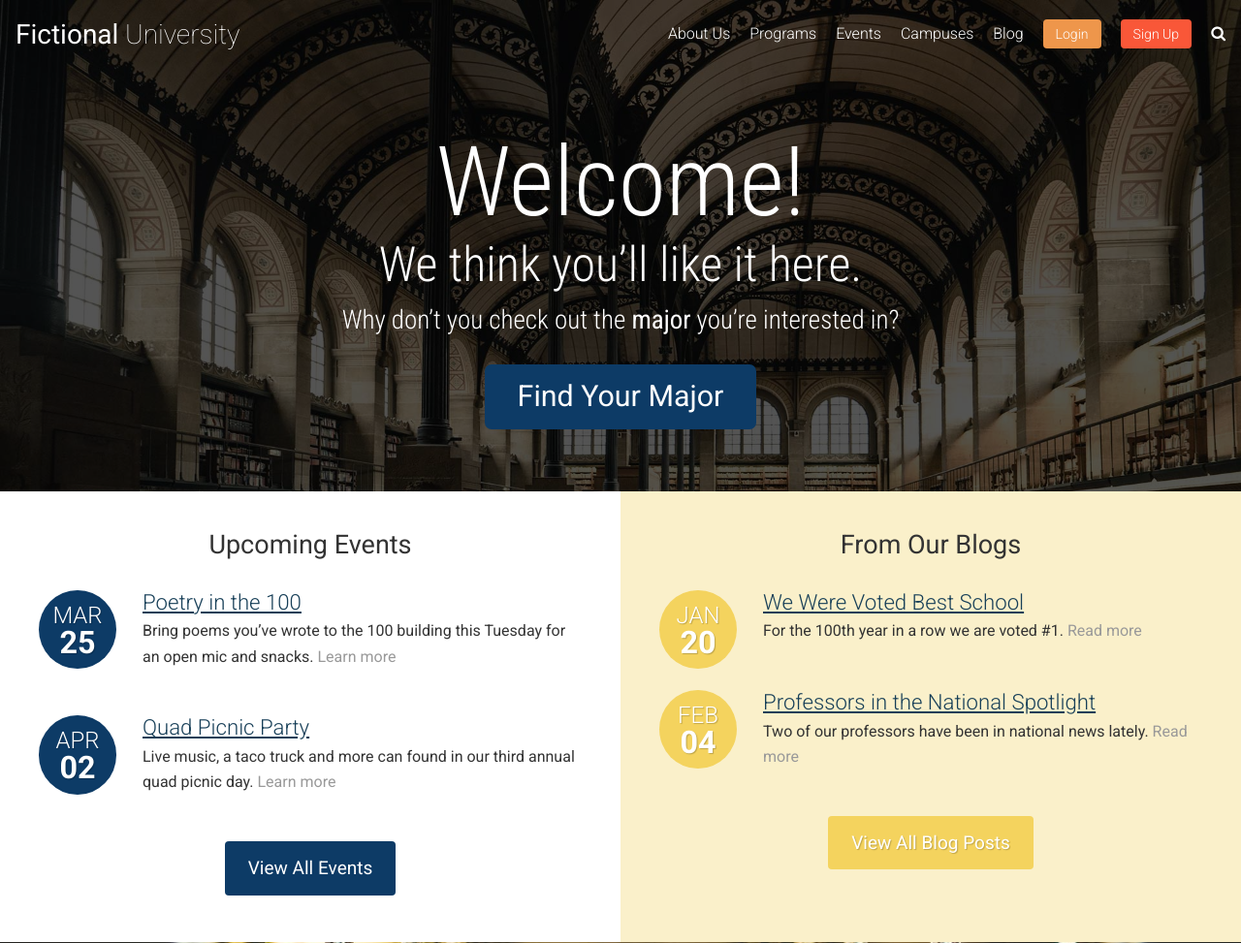
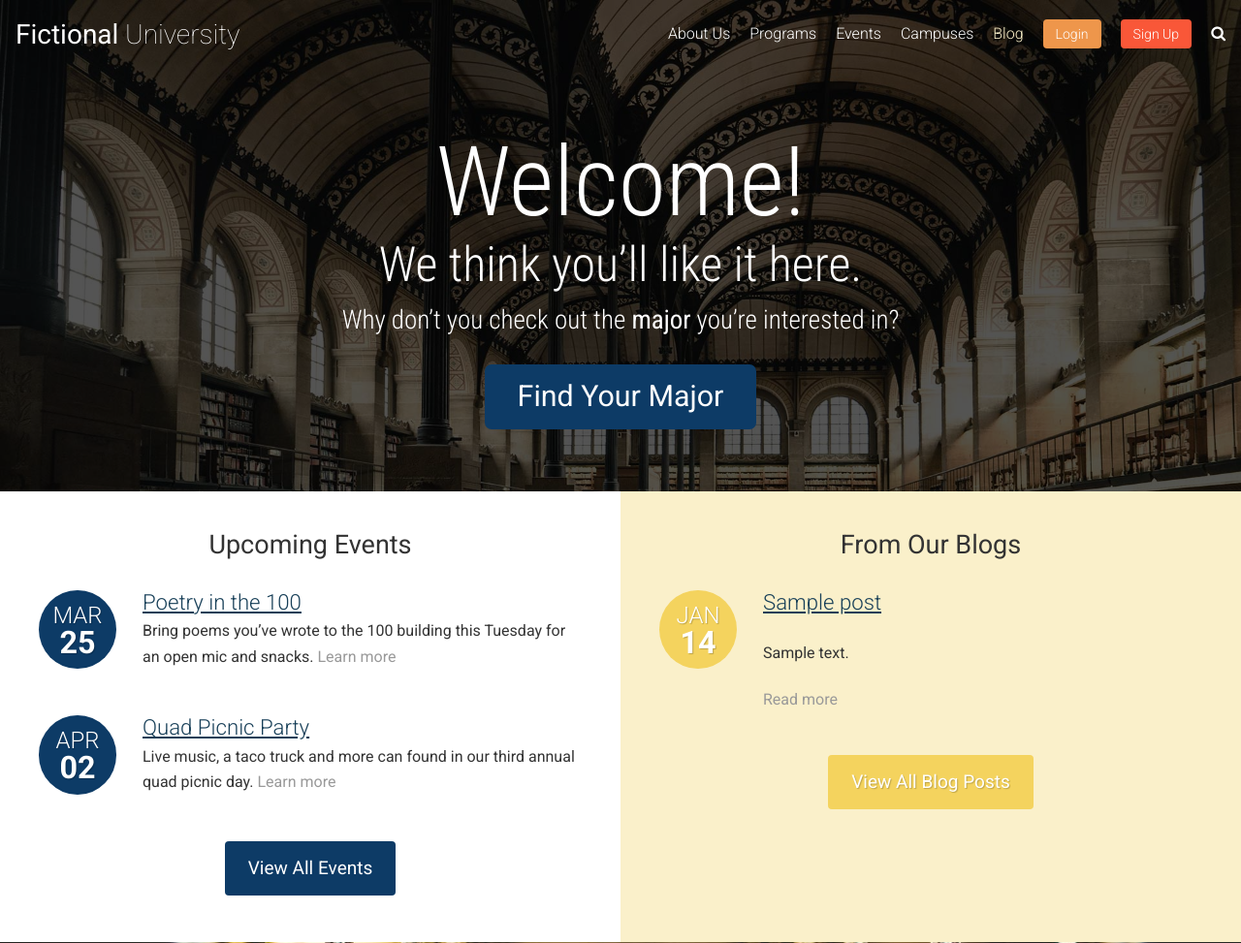
Before and after one commit to ryan258/wp-u-theme, a WordPress theme: template themes/critter-university-theme/front-page.php in a window 1280 px wide. Shown: the top 973 px of the page at 97% size. Run offline with PHP 8.4 and a stand-in for WordPress, Linux system fonts and the light colour scheme; the site name, menu and one post (Sample post) are stand-ins, and other content is empty.

Commit message:
Use custom queries to create block views.

```diff
--- a/themes/critter-university-theme/front-page.php
+++ b/themes/critter-university-theme/front-page.php
@@ -42,29 +42,29 @@
   <div class="full-width-split__two">
     <div class="full-width-split__inner">
       <h2 class="headline headline--small-plus t-center">From Our Blogs</h2>
+      <?php
+        $homepagePosts = new WP_query(array(
+          'posts_per_page' => 2
+        ));
 
-      <div class="event-summary">
-        <a class="event-summary__date event-summary__date--beige t-center" href="#">
-          <span class="event-summary__month">Jan</span>
-          <span class="event-summary__day">20</span>
-        </a>
-        <div class="event-summary__content">
-          <h5 class="event-summary__title headline headline--tiny"><a href="#">We Were Voted Best School</a></h5>
-          <p>For the 100th year in a row we are voted #1. <a href="#" class="nu gray">Read more</a></p>
-        </div>
-      </div>
-      <div class="event-summary">
-        <a class="event-summary__date event-summary__date--beige t-center" href="#">
-          <span class="event-summary__month">Feb</span>
-          <span class="event-summary__day">04</span>
-        </a>
-        <div class="event-summary__content">
-          <h5 class="event-summary__title headline headline--tiny"><a href="#">Professors in the National Spotlight</a></h5>
-          <p>Two of our professors have been in national news lately. <a href="#" class="nu gray">Read more</a></p>
-        </div>
-      </div>
+        while ($homepagePosts->have_posts()) {
+          $homepagePosts->the_post(); ?>
+          <div class="event-summary">
+            <a class="event-summary__date event-summary__date--beige t-center" href="<?php the_permalink(); ?>">
+              <span class="event-summary__month"><?php the_time('M'); ?></span>
+              <span class="event-summary__day"><?php the_time('d'); ?></span>
+            </a>
+            <div class="event-summary__content">
+              <h5 class="event-summary__title headline headline--tiny"><a href="<?php the_permalink(); ?>"><?php the_title(); ?></a></h5>
+              <p><?php echo wp_trim_words(get_the_content(), 18); ?> <a href="<?php the_permalink(); ?>" class="nu gray">Read more</a></p>
+            </div>
+          </div>
+        <?php } wp_reset_postdata(); // runs clean for our queries
+      ?>
 
-      <p class="t-center no-margin"><a href="#" class="btn btn--yellow">View All Blog Posts</a></p>
+
+
+      <p class="t-center no-margin"><a href="<?php echo site_url('/blog'); ?>" class="btn btn--yellow">View All Blog Posts</a></p>
     </div>
   </div>
 </div>
--- a/themes/critter-university-theme/header.php
+++ b/themes/critter-university-theme/header.php
@@ -21,7 +21,7 @@
           <li <?php if (is_page('programs')) echo 'class="current-menu-item"' ?>><a href="<?php echo site_url('/programs') ?>">Programs</a></li>
           <li <?php if (is_page('events')) echo 'class="current-menu-item"' ?>><a href="<?php echo site_url('/events') ?>">Events</a></li>
           <li <?php if (is_page('campuses')) echo 'class="current-menu-item"' ?>><a href="<?php echo site_url('/campuses') ?>">Campuses</a></li>
-          <li <?php if (is_page('blog')) echo 'class="current-menu-item"' ?>><a href="<?php echo site_url('/blog') ?>">Blog</a></li>
+          <li <?php if (get_post_type() == 'post') echo 'class="current-menu-item"' ?>><a href="<?php echo site_url('/blog') ?>">Blog</a></li>
         </ul>
       </nav>
       <div class="site-header__util">
```
